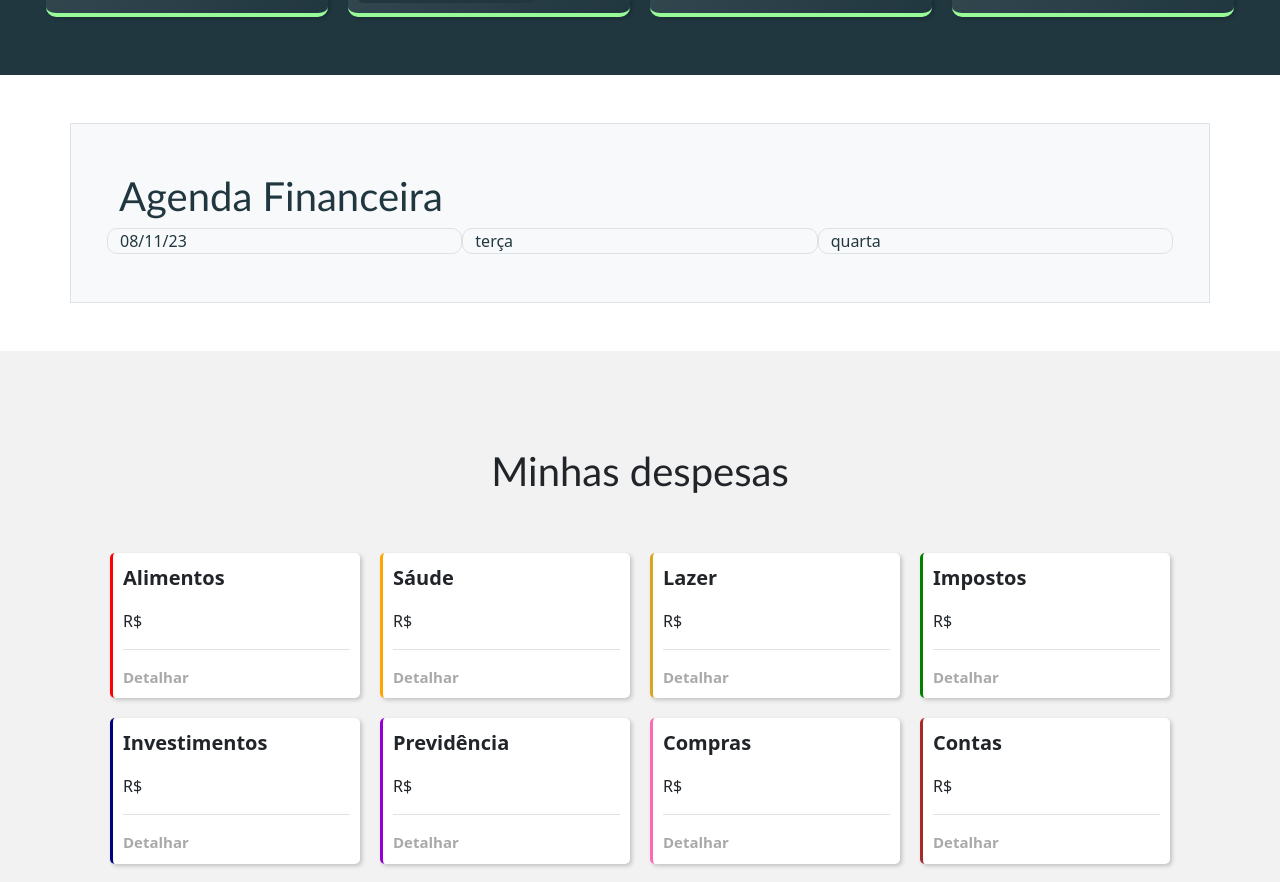
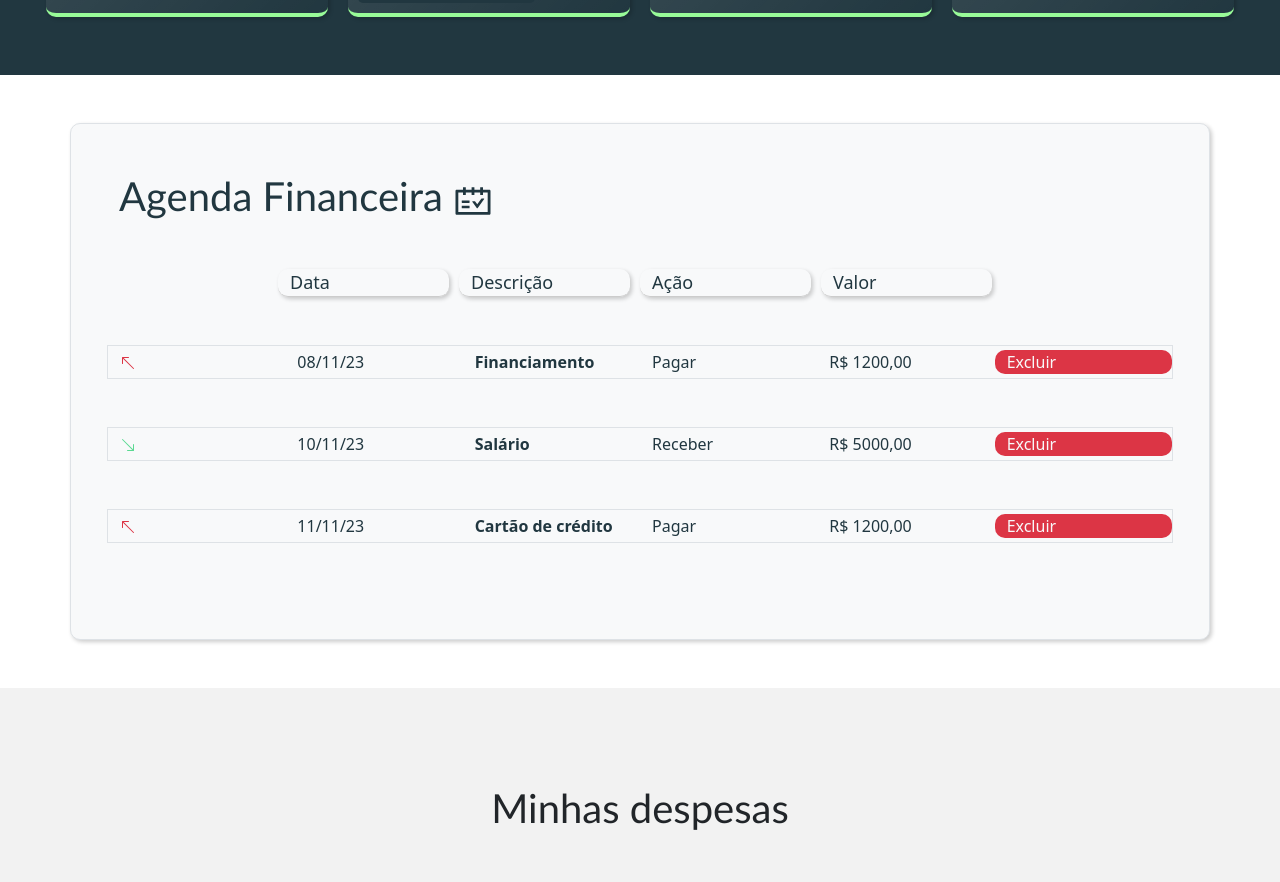
Before and after one commit to EricConceicao/CashWise, a React (Vite) app in the folder frontend/: page /Home in a window 1280 px wide. Shown: the part 1185-2067 px from the top of the page. Built offline with nearby package versions, Linux system fonts and the light colour scheme; no server answers.

Commit message:
Renato_07

```diff
--- a/frontend/src/App.css
+++ b/frontend/src/App.css
@@ -132,6 +132,11 @@ h3 {
     align-items: center;
 }
 
+.painel {
+    box-shadow: 2px 2px 4px rgba(0, 0, 0, 0.2);
+    border-radius: 10px;
+}
+
 .etiqueta {
     width: 250px;
     display: flex;
@@ -240,6 +245,26 @@ h1 {
 
 .linha {
     border-radius: 10px;
+    font-size: large;
+    border-bottom: 1px solid #ccc;
+    box-shadow: 2px 2px 4px rgba(0, 0, 0, 0.2);
+    margin-right: 10px;
+}
+
+.linha-vermelha {
+    border-bottom: 2px solid red;
+    border-radius: 0px;
+    font-size: large;
+}
+
+.linha-verde {
+    border-bottom: 2px solid green;
+    border-radius: 0px;
+    font-size: large;
+}
+
+.excluir {
+    border-radius: 10px;
 }
 
 /* Fim para estilo da Home */
--- a/frontend/src/components/pages/Home.jsx
+++ b/frontend/src/components/pages/Home.jsx
@@ -15,7 +15,9 @@ import { BsCoin } from 'react-icons/bs';
 import { HiOutlineCake } from 'react-icons/hi';
 import { MdOutlineEmojiPeople } from 'react-icons/md';
 import { BsStars } from 'react-icons/bs';
-
+import { AiOutlineSchedule } from 'react-icons/ai';
+import { BsArrowUpLeft } from 'react-icons/bs'
+import { BsArrowDownRight } from 'react-icons/bs'
 
 const Home = () => {
 
@@ -272,13 +274,49 @@ const Home = () => {
 
                     </Container>
 
-                    <div className='container bg-light text-secondary mt-5 mb-5 p-5 border'>
-                        <h1>Agenda Financeira</h1>
-                        <div className="row">
-                            <div className="linha col border">08/11/23</div>
-                            <div className="linha col border">terça</div>
-                            <div className="linha col border">quarta</div>
+                    <div className='container painel bg-light text-secondary mt-5 mb-5 p-5 border'>
+                        <h1 className='mb-5'>Agenda Financeira <AiOutlineSchedule/></h1>
+
+                        <div className="row mb-4">
+                        <div className="col"></div>
+                            <div className="linha col mb-4">Data</div>
+                            <div className="linha col mb-4">Descrição</div>
+                            <div className="linha col mb-4">Ação</div>
+                            <div className="linha col mb-4">Valor</div>
+                            <div className="col mb-4"></div>
+
                         </div>
+
+                        <div className="row mb-5 pt-1 pb-1 border">
+                        <div className="col"><BsArrowUpLeft className='text-danger'/></div>
+                            <div className="col">08/11/23</div>
+                            <div className="col fw-bold">Financiamento</div>
+                            <div className="col">Pagar</div>
+                            <div className="col">R$ 1200,00</div>
+                            <div className="col excluir bg-danger text-light">Excluir</div>
+
+                        </div>
+
+                        <div className="row mb-5 pt-1 pb-1 border">
+                        <div className="col"><BsArrowDownRight className='text-primary'/></div>
+                            <div className="col">10/11/23</div>
+                            <div className="col fw-bold">Salário</div>
+                            <div className="col">Receber</div>
+                            <div className="col">R$ 5000,00</div>
+                            <div className="col excluir bg-danger text-light">Excluir</div>
+
+                        </div>
+
+                        <div className="row mb-5 pt-1 pb-1 border">
+                        <div className="col"><BsArrowUpLeft className='text-danger'/></div>
+                            <div className="col">11/11/23</div>
+                            <div className="col fw-bold">Cartão de crédito</div>
+                            <div className="col">Pagar</div>
+                            <div className="col">R$ 1200,00</div>
+                            <div className="col excluir bg-danger text-light">Excluir</div>
+
+                        </div>
+
                     </div>
 
                     <Container fluid className='controle bg-info p-5'>
```
